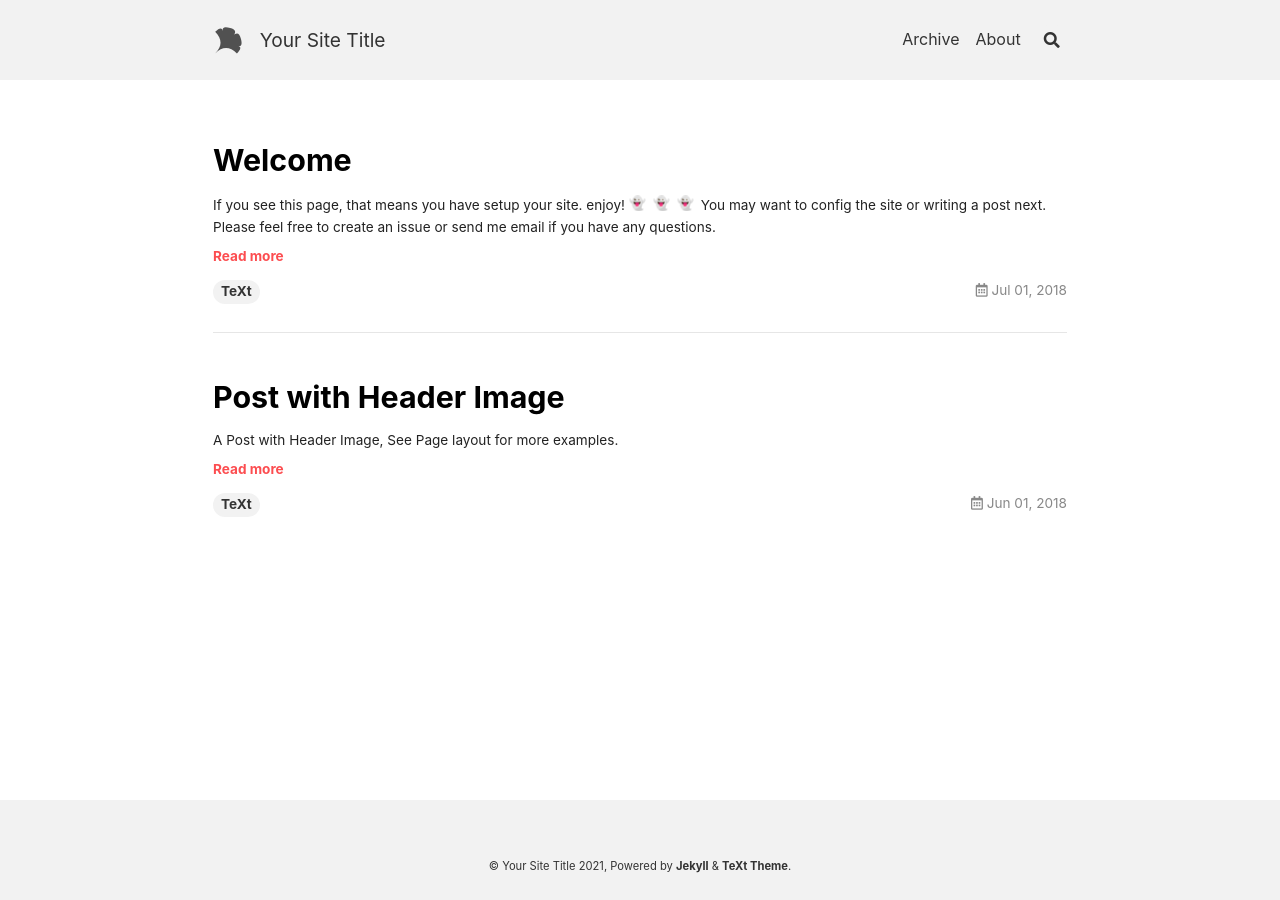
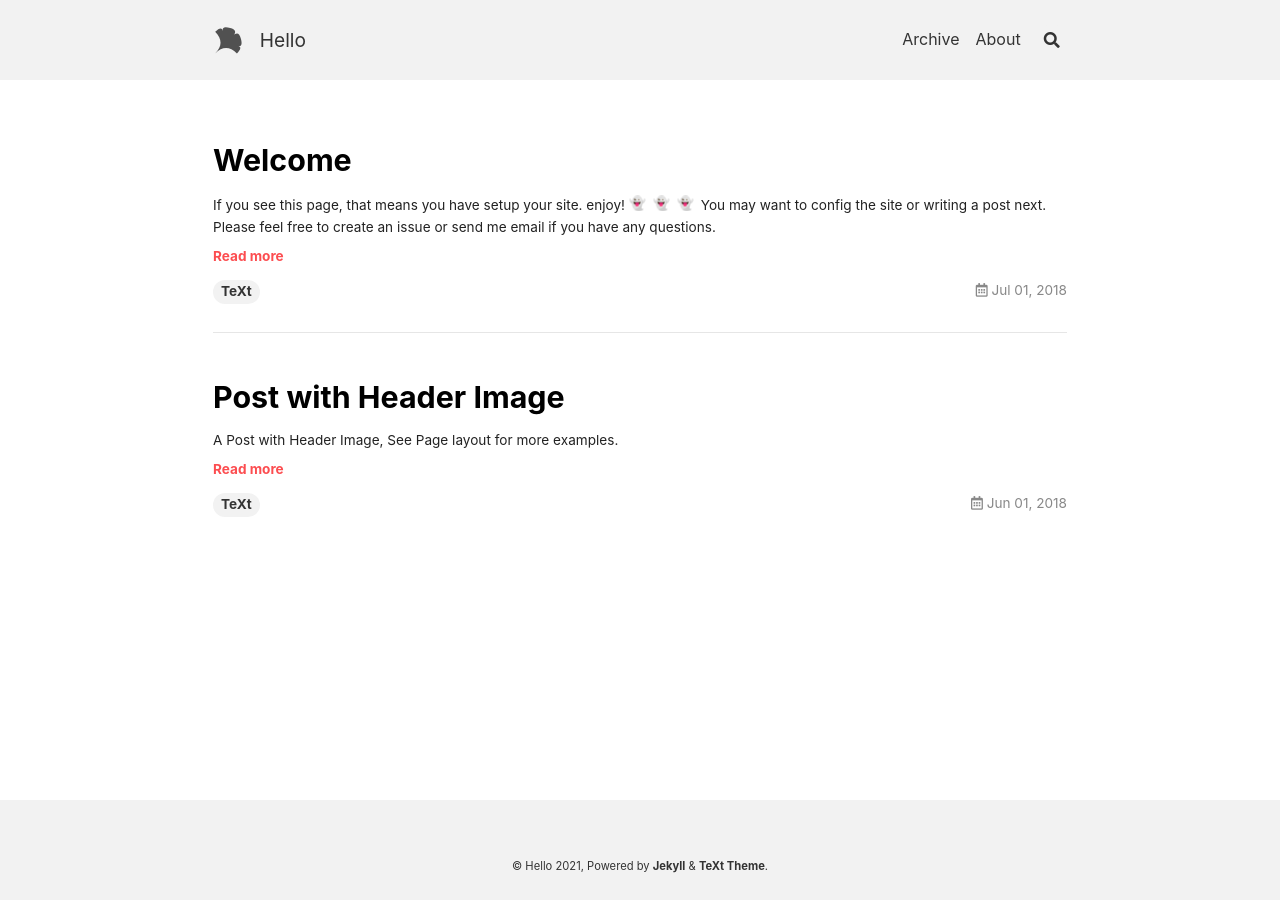
Before and after one commit to ducanh3005/ducanh3005.github.io, a Jekyll site: the page built from index.html, in a window 1280 px wide. Built offline with Jekyll 4.4.1, drawn with Linux system fonts in a browser that asks for light colours; nearby versions of some CDN libraries; emoji names are drawn with the system emoji font; the list of posts is cut into pages by our own code.

```diff
--- a/_config.yml
+++ b/_config.yml
@@ -20,7 +20,7 @@ text_skin: default # "default" (default), "dark", "forest", "ocean", "chocolate"
 highlight_theme: default # "default" (default), "tomorrow", "tomorrow-night", "tomorrow-night-eighties", "tomorrow-night-blue", "tomorrow-night-bright"
 url     : # the base hostname & protocol for your site e.g. https://www.someone.com
 baseurl : # does not include hostname
-title   : Your Site Title
+title   : Hello
 description: > # this means to ignore newlines until "Language & timezone"
   Your Site Description
 
@@ -35,10 +35,10 @@ timezone: # see https://en.wikipedia.org/wiki/List_of_tz_database_time_zones for
 ##############################
 author:
   type      : # "person" (default), "organization"
-  name      : Your Name
+  name      : Nguyễn Đức Anh
   url       :
   avatar    : # path or url of avatar image (square)
-  bio       : I am an amazing person.
+  bio       : I am a Android developer
   email     :
   facebook  : # "user_name" the last part of your profile url, e.g. https://www.facebook.com/user_name
   twitter   : # "user_name" the last part of your profile url, e.g. https://twitter.com/user_name
```
